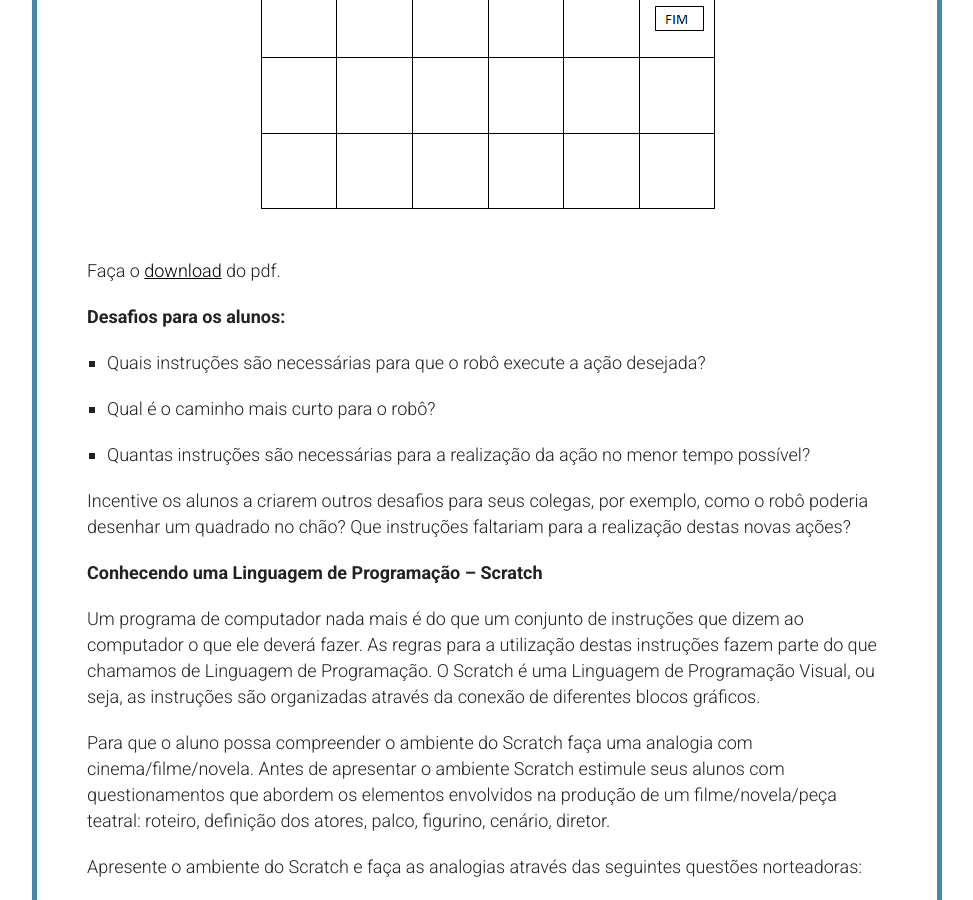
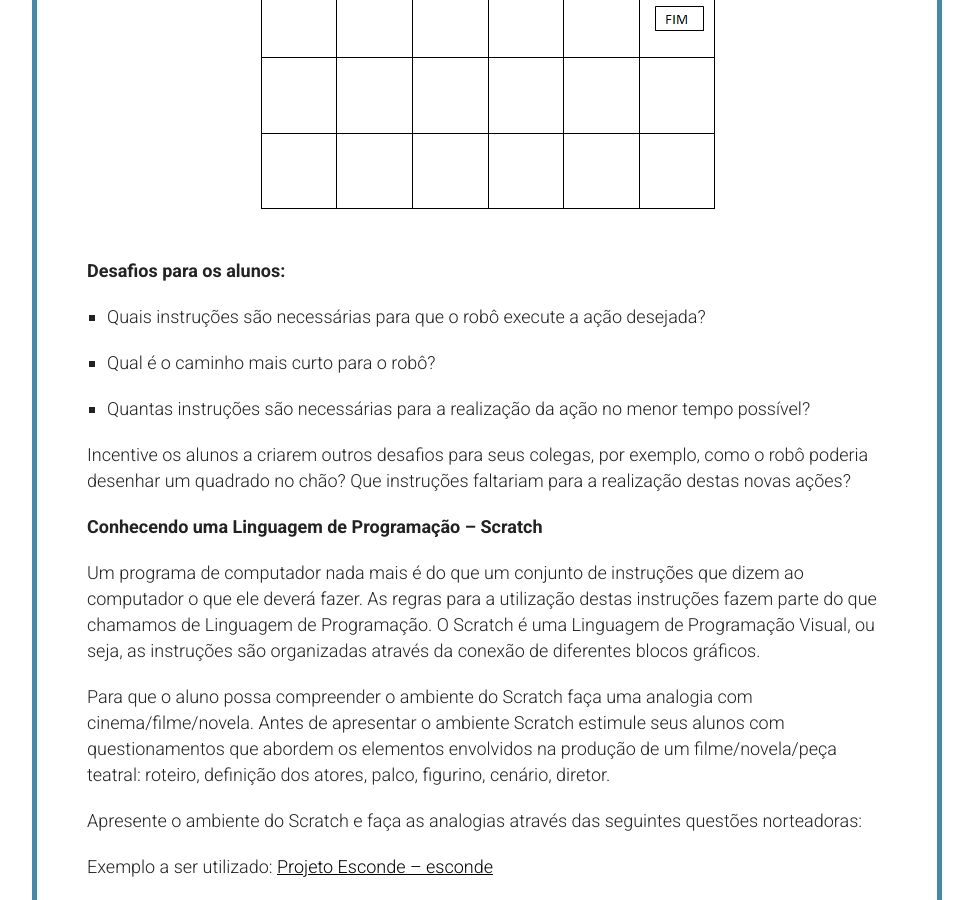
Before and after one commit to Programae/blocos, a Jekyll site: the page built from _posts/2015-01-01-aula01.md, in a window 1280 px wide and 900 px high, scrolled down 5581 px. Shown: the whole window, without its empty margins (153-1126 px from the left). Built offline with Jekyll 4.4.1, drawn with Linux system fonts in a browser that asks for light colours; nearby versions of some CDN libraries; library files that are not in the unit come from our copies.

Commit message:
voltando ao normal

```diff
--- a/_posts/2015-01-01-aula01.md
+++ b/_posts/2015-01-01-aula01.md
@@ -108,7 +108,6 @@ robô. Defina a posição final, ou seja, a nova posição onde o robô deverá
 
 ![](/blocos/imagens/aula1-1.png)
 
-Faça o [download](/blocos/pdf/Ficha%201.pdf) do pdf.
 
 **Desafios para os alunos:**
 
```
